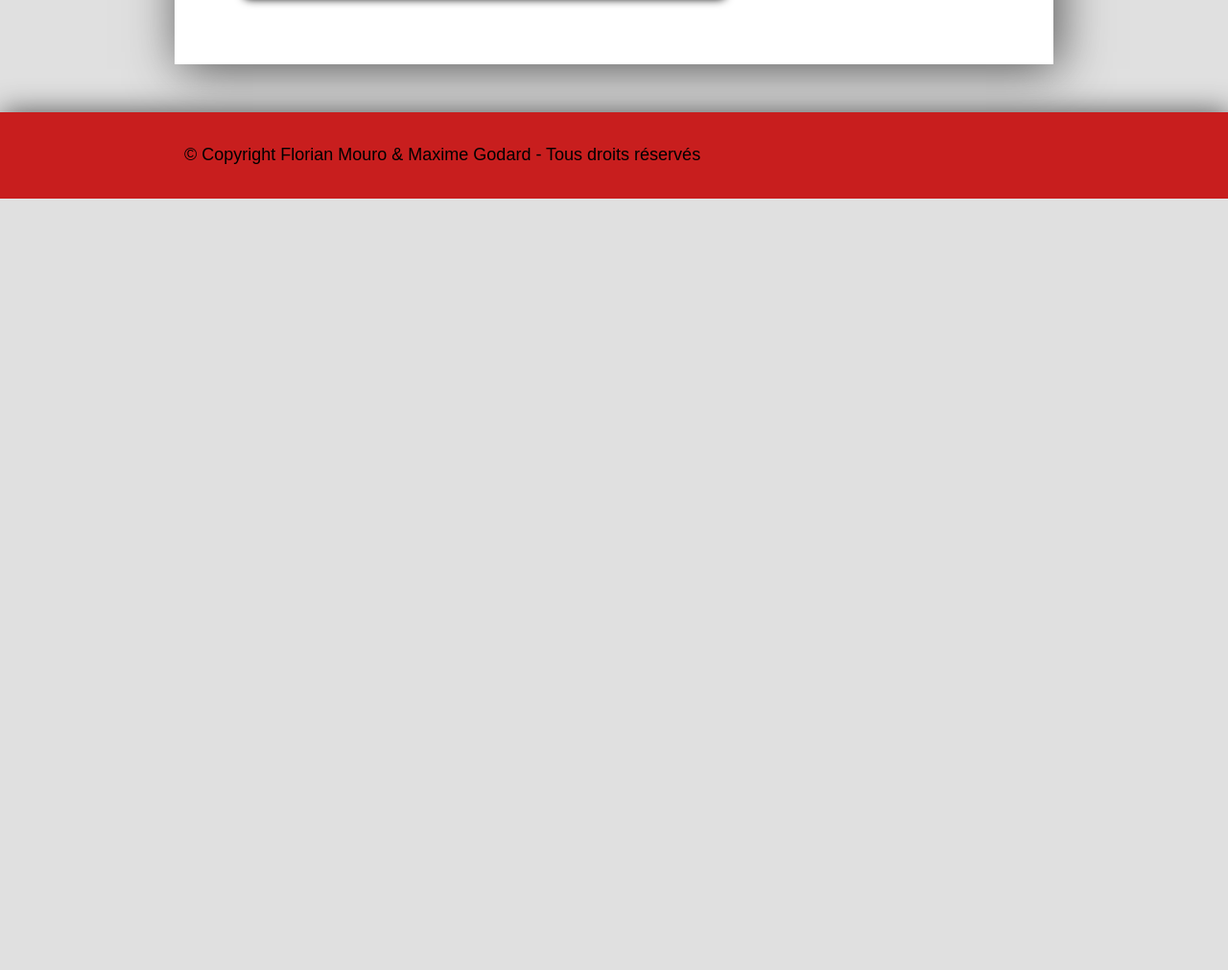
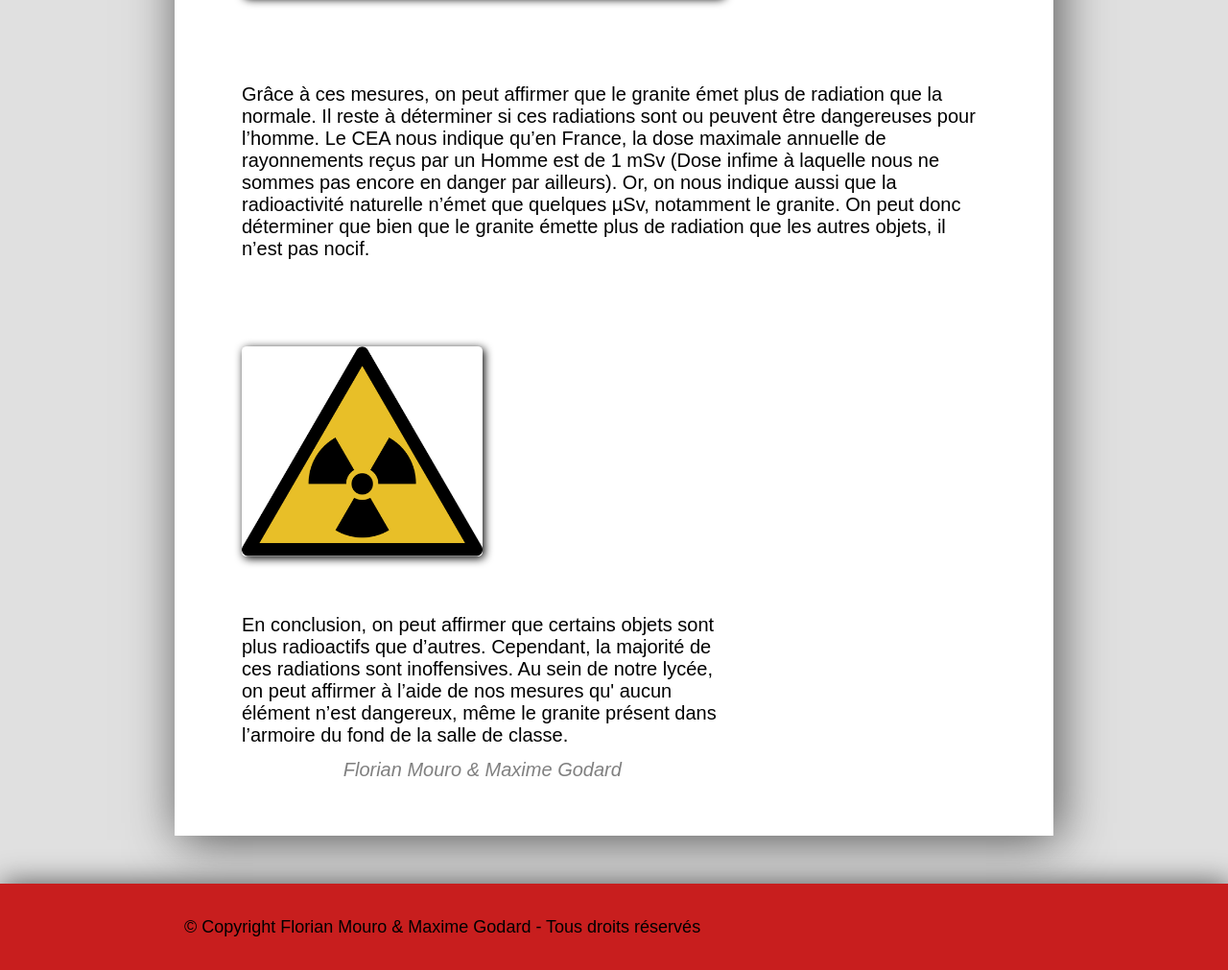
Before and after one commit to Flowsqy/PEN-Site, a plain HTML site: page index.html in a window 1280 px wide. Shown: the part 4069-5080 px from the top of the page at 96% size. Before the commit the page ends 4276 px from the top, so only its background shows below. Drawn offline with Linux system fonts and the light colour scheme.

Commit message:
Add conclusion section

```diff
--- a/css/style.css
+++ b/css/style.css
@@ -200,6 +200,28 @@ body
     cursor: pointer;
 }
 
+.end-reflection-text
+{
+    margin: 30px;
+    padding: 30px;
+    font-family: Arial, Helvetica, sans-serif;
+    font-size: 20px;
+}
+
+.authors-container
+{
+    display: flex;
+    justify-content: center;
+    align-items: center;
+    height: 30%;
+}
+
+.authors-container p
+{
+    font-style: italic;
+    color: gray;
+}
+
 /*
  * Footer
  */
--- a/index.html
+++ b/index.html
@@ -143,6 +143,22 @@
                 </p>
                 <img class="can-fs graphic-img" src="assets/graphic.png">
             </div>
+            <p class="end-reflection-text">
+                Grâce à ces mesures, on peut affirmer que le granite émet plus de radiation que la normale. Il reste à déterminer si ces radiations sont ou peuvent être dangereuses pour l’homme. Le CEA nous indique qu’en France, la dose maximale annuelle de rayonnements reçus par un Homme est de 1 mSv (Dose infime à laquelle nous ne sommes pas encore en danger par ailleurs). Or, on nous indique aussi que la radioactivité naturelle n’émet  que quelques µSv, notamment le granite. On peut donc déterminer que bien que le granite émette plus de radiation que les autres objets, il n’est pas nocif.
+            </p>
+            <div class="section-block">
+                <img class="can-fs section-img" src="assets/radioactivity-logo.png">
+                <div class="section-text">
+                    <p>
+                        En conclusion, on peut affirmer que certains objets sont plus radioactifs que d’autres. Cependant, la majorité de ces radiations sont inoffensives. Au sein de notre lycée, on peut affirmer à l’aide de nos mesures qu' aucun élément n’est dangereux, même le granite présent dans l’armoire du fond de la salle de classe.
+                    </p>
+                    <div class="authors-container">
+                        <p>
+                            Florian Mouro & Maxime Godard
+                        </p>
+                    </div>
+                </div>
+            </div>
         </div>
     </main>
     <footer class="footer-banner">
```
Also changed, not shown: assets/radioactivity-logo.png (renamed from assets/intro-logo.png).
